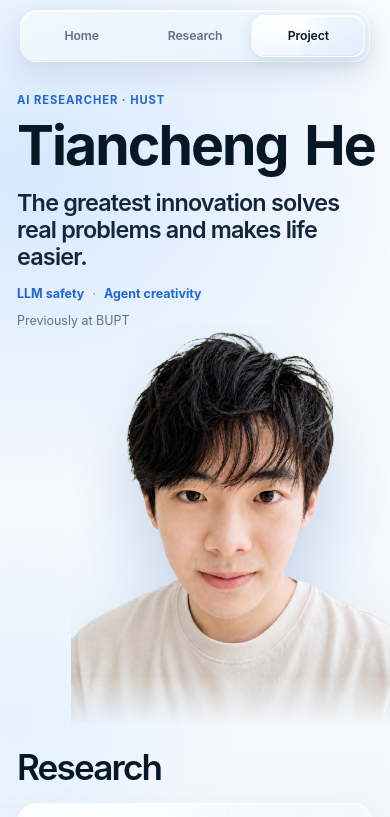
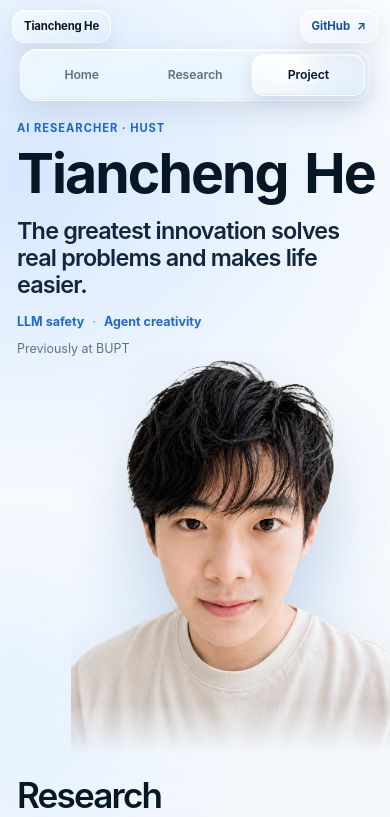
Before and after one commit to Tianchenggg/Tianchenggg.github.io, a Next.js app: page / in a window 390 px wide. Shown: the top 817 px of the page. Built offline with nearby package versions, Linux system fonts and the light colour scheme.

Commit message:
Move profile links into top navigation

```diff
--- a/app/globals.css
+++ b/app/globals.css
@@ -99,6 +99,60 @@ img {
   pointer-events: none;
 }
 
+.site-header-inner {
+  display: grid;
+  grid-template-columns: minmax(0, 1fr) auto minmax(0, 1fr);
+  align-items: center;
+  gap: 18px;
+  width: min(1160px, 100%);
+}
+
+.header-identity,
+.header-github {
+  display: inline-flex;
+  min-height: 43px;
+  align-items: center;
+  gap: 7px;
+  width: max-content;
+  padding: 0 15px;
+  border: 1px solid rgb(255 255 255 / 0.76);
+  border-radius: 16px;
+  background: linear-gradient(
+    145deg,
+    rgb(255 255 255 / 0.54),
+    rgb(224 236 250 / 0.34)
+  );
+  box-shadow:
+    inset 0 1px 0 rgb(255 255 255 / 0.94),
+    0 8px 24px rgb(31 57 87 / 0.1);
+  color: var(--ink-strong);
+  font-size: 0.76rem;
+  font-weight: 660;
+  -webkit-backdrop-filter: blur(24px) saturate(170%);
+  backdrop-filter: blur(24px) saturate(170%);
+  pointer-events: auto;
+}
+
+.header-identity {
+  justify-self: start;
+  letter-spacing: -0.015em;
+}
+
+.header-github {
+  justify-self: end;
+  color: var(--accent-deep);
+}
+
+.header-identity:hover,
+.header-github:hover {
+  border-color: rgb(255 255 255 / 0.94);
+  background: linear-gradient(
+    145deg,
+    rgb(255 255 255 / 0.76),
+    rgb(224 236 250 / 0.48)
+  );
+}
+
 .section-switcher {
   --active-index: 0;
   position: relative;
@@ -159,9 +213,10 @@ img {
 }
 
 .section-switcher a:focus-visible,
+.header-identity:focus-visible,
+.header-github:focus-visible,
 .publication-links a:focus-visible,
-.project-link:focus-visible,
-.site-footer a:focus-visible {
+.project-link:focus-visible {
   outline: 2px solid var(--accent);
   outline-offset: 2px;
 }
@@ -463,8 +518,7 @@ img {
 }
 
 .publication-links a,
-.project-link,
-.site-footer a {
+.project-link {
   display: inline-flex;
   align-items: center;
   gap: 7px;
@@ -476,8 +530,7 @@ img {
 }
 
 .publication-links a:hover,
-.project-link:hover,
-.site-footer a:hover {
+.project-link:hover {
   color: var(--accent-deep);
 }
 
@@ -572,22 +625,6 @@ a:focus-visible .link-arrow {
   text-transform: uppercase;
 }
 
-.site-footer {
-  display: flex;
-  align-items: center;
-  justify-content: space-between;
-  gap: 20px;
-  padding-top: 0;
-  padding-bottom: 28px;
-  color: var(--muted-light);
-  font-size: 0.74rem;
-}
-
-.site-footer strong {
-  color: var(--ink);
-  font-weight: 650;
-}
-
 @media (max-width: 900px) {
   .hero {
     grid-template-columns: minmax(0, 1fr) minmax(250px, 0.72fr);
@@ -618,14 +655,30 @@ a:focus-visible .link-arrow {
 
 @media (max-width: 700px) {
   html {
-    scroll-padding-top: 82px;
+    scroll-padding-top: 116px;
   }
 
   .site-header {
     padding: 10px 12px 0;
   }
 
+  .site-header-inner {
+    grid-template-columns: 1fr auto;
+    gap: 6px 10px;
+  }
+
+  .header-identity,
+  .header-github {
+    min-height: 33px;
+    padding: 0 11px;
+    border-radius: 13px;
+    font-size: 0.71rem;
+  }
+
   .section-switcher {
+    grid-row: 2;
+    grid-column: 1 / -1;
+    justify-self: center;
     width: min(100%, 350px);
     border-radius: 17px;
   }
@@ -643,13 +696,13 @@ a:focus-visible .link-arrow {
   #home,
   #research,
   #project {
-    scroll-margin-top: 82px;
+    scroll-margin-top: 116px;
   }
 
   .hero {
     grid-template-columns: 1fr;
     gap: 4px;
-    padding-top: 92px;
+    padding-top: 120px;
     padding-bottom: 26px;
   }
 
@@ -739,9 +792,6 @@ a:focus-visible .link-arrow {
     padding: 13px;
   }
 
-  .site-footer {
-    padding-bottom: 22px;
-  }
 }
 
 @media (max-width: 430px) {
--- a/app/page.tsx
+++ b/app/page.tsx
@@ -139,7 +139,22 @@ export default function Home() {
       </a>
 
       <header className="site-header">
-        <SectionSwitcher />
+        <div className="site-header-inner">
+          <a
+            className="header-identity"
+            href="#home"
+            aria-label="Tiancheng He — Home"
+          >
+            Tiancheng He
+          </a>
+          <SectionSwitcher />
+          <ExternalLink
+            className="header-github"
+            href="https://github.com/Tianchenggg"
+          >
+            GitHub
+          </ExternalLink>
+        </div>
       </header>
 
       <main className="portfolio-shell" id="content">
@@ -243,10 +258,6 @@ export default function Home() {
         </div>
       </section>
 
-      <footer className="site-footer section-pad">
-        <strong>Tiancheng He</strong>
-        <ExternalLink href="https://github.com/Tianchenggg">GitHub</ExternalLink>
-      </footer>
       </main>
     </>
   );
```
Also changed, not shown: 18 other files (tests, documents, lock files or other folders).
